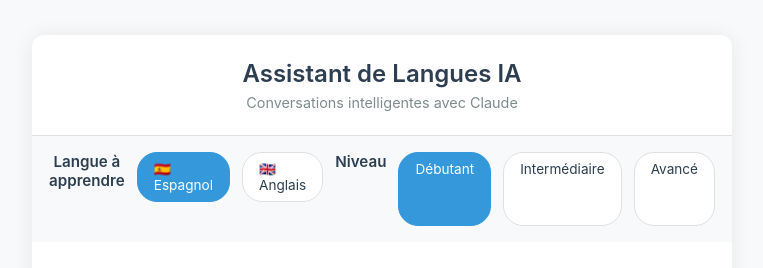
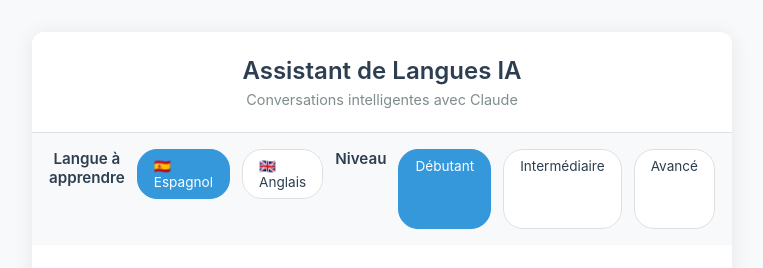
Before and after one commit to louishd/Spanish-tutor, a website: page index.html in a window 1280 px wide. Shown: the top 268 px of the page, 258-1021 px from the left. Drawn offline with Linux system fonts and the light colour scheme.

Commit message:
Add files via upload

```diff
--- a/index.html
+++ b/index.html
@@ -238,8 +238,10 @@
         </div>
 
         <div class="level-indicator">
-            <div style="text-align: center; margin-bottom: 16px; font-weight: 600; color: var(--text); font-size: 0.95em;">Langue à apprendre</div>
-            <div style="display: flex; justify-content: center; gap: 12px; margin-bottom: 24px;">
+            <div style="text-align: center; margin-bottom: 12px; font-weight: 600; color: var(--text); font-size: 0.95em;">
+                Langue à apprendre
+            </div>
+            <div style="display: flex; justify-content: center; gap: 12px; margin-bottom: 30px;">
                 <div class="level-badge active" id="lang-spanish" onclick="selectLanguage('spanish')" style="cursor: pointer;">
                     🇪🇸 Espagnol
                 </div>
@@ -248,7 +250,9 @@
                 </div>
             </div>
 
-            <div style="text-align: center; margin-bottom: 8px; font-weight: 600; color: var(--text); font-size: 0.95em;">Niveau</div>
+            <div style="text-align: center; margin-bottom: 12px; font-weight: 600; color: var(--text); font-size: 0.95em;">
+                Niveau
+            </div>
             <div style="display: flex; justify-content: center; gap: 12px;">
                 <div class="level-badge active" data-level="1">Débutant</div>
                 <div class="level-badge" data-level="2">Intermédiaire</div>
```
